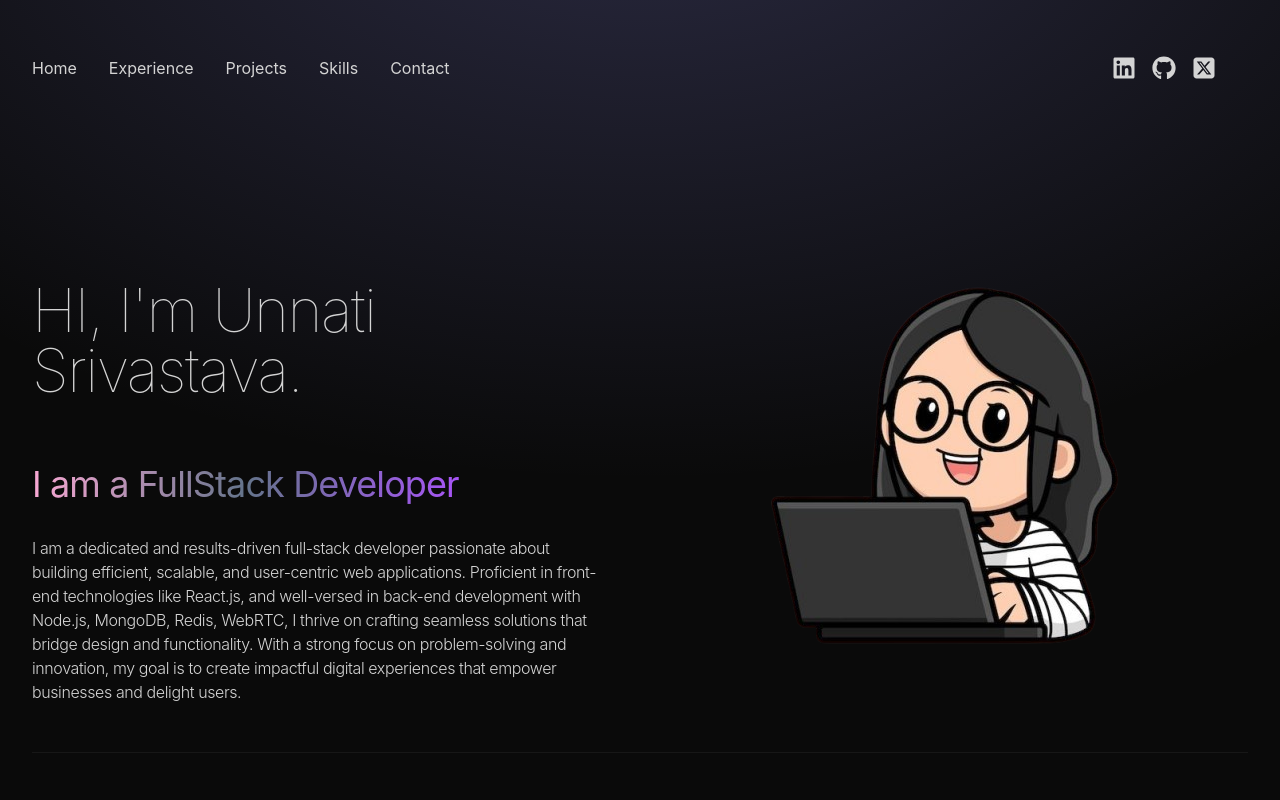
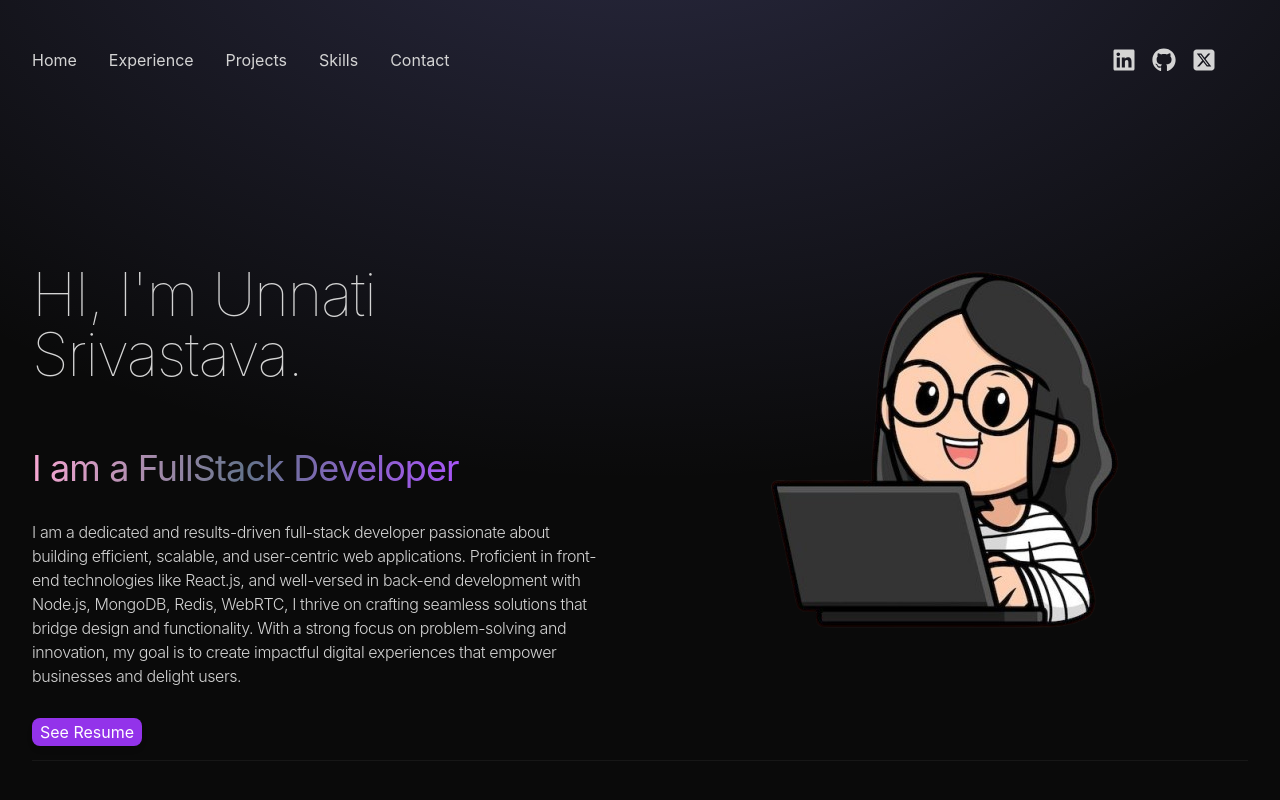
Before and after one commit to unnati06/portfolio, a React (Vite) app in the folder portfolio/: page / in a window 1280 px wide. Shown: the top 800 px of the page. Built offline with nearby package versions, Linux system fonts and the light colour scheme; a web font is replaced by a local one.

Commit message:
another commit

```diff
--- a/portfolio/src/components/Contact.jsx
+++ b/portfolio/src/components/Contact.jsx
@@ -1,16 +1,43 @@
-import React from 'react'
-import { CONTACT } from '../constants'
-import { motion } from 'framer-motion'
+{/* <div className='border-b border-neutral-900 pb-20'> */}
+import React from "react";
+
 const Contact = () => {
   return (
-    <div className='border-b border-neutral-900 pb-20'>
-      <h1 className="my-10 text-center text 4xl">Get in Touch</h1>
-      <div className="text-center tracking-tighter">
-        <p className='my-4'>You can mail me here :</p>
-        <p className="my-4">{CONTACT.address}</p>
+    <section className='border-b border-neutral-900 pb-20'>
+      <div id="contact" className="max-w-4xl mx-auto px-6">
+        <h2 className="text-3xl pb-6 mt-4 text-center">Contact</h2>
+        <p className="pb-8 text-lg font-medium text-neutral-600 text-center dark:text-neutral-300">
+          Feel free to message me and say hi if you got this far.
+        </p>
+        <div className="bg-#242424 dark:bg-gray-800 rounded-xl shadow-lg p-6">
+          {/* <h3 className="text-2xl font-semibold text-white dark:text-white">Let's get in touch</h3> */}
+          <p className="text-neutral-600 dark:text-neutral-400 pt-2">
+            You can contact me directly at
+            <a href="mailto:unnatisrivastava0603@gmail.com" className="underline text-blue-600 dark:text-blue-400">
+                 unnatisrivastava0603@gmail.com
+            </a> or by filling up this form.
+          </p>
+          <form className="mt-6">
+            <div className="mb-4">
+              <label className="block text-sm font-medium text-gray-400 dark:text-gray-300">Name</label>
+              <input type="text" className="w-full mt-1 p-2 rounded-lg bg-gray-900 text-gray-300 dark:bg-gray-700 dark:border-gray-600 dark:text-white" placeholder="Your Name" />
+            </div>
+            <div className="mb-4">
+              <label className="block text-sm font-medium text-gray-400 dark:text-gray-300">Email</label>
+              <input type="email" className="w-full mt-1 p-2 rounded-lg bg-gray-900 text-gray-300 dark:bg-gray-700 dark:border-gray-600 dark:text-white" placeholder="Your Email" />
+            </div>
+            <div className="mb-4">
+              <label className="block text-sm font-medium text-gray-400 dark:text-gray-300">Message</label>
+              <textarea className="w-full mt-1 p-2 rounded-lg bg-gray-900 text-gray-300 dark:bg-gray-700 dark:border-gray-600 dark:text-white" rows="4" placeholder="Your Message"></textarea>
+            </div>
+            <button type="submit" className="w-full bg-purple-950 hover:bg-purple-900 text-white font-semibold py-2 rounded-lg transition">
+              Send Message
+            </button>
+          </form>
+        </div>
       </div>
-    </div>
-  )
-}
+    </section>
+  );
+};
 
-export default Contact
+export default Contact;
--- a/portfolio/src/components/Hero.jsx
+++ b/portfolio/src/components/Hero.jsx
@@ -27,6 +27,14 @@ const Hero = () => {
                 <motion.span variants={container(0.5)} initial="hidden" animate="visible" className='bg-gradient-to-r from-pink-300 via-slate-500 to-purple-500 bg-clip-text text-4xl tracking-tight text-transparent '>I am a FullStack Developer</motion.span>
                 <motion.h2 variants={container(1)} initial="hidden" animate="visible" className='my-2 max-w-xl py-6 font-light tracking-tight'>{HERO_CONTENT}</motion.h2>
               </div>
+              <motion.a variants={container(1.5)}
+              href="https://drive.google.com/file/d/1SKHfUiRHZ_mfi85rjFsEqGGLjdzkqEiv/view?usp=drive_link" // Replace with your actual resume link
+              target="_blank"
+              rel="noopener noreferrer"
+              className="px-2 py-1 bg-purple-600 text-white rounded-lg shadow-md hover:bg-purple-700 transition-all"
+             >
+             See Resume
+             </motion.a>
             </div>
 
             <div className="w-full lg:w-1/2 ">
--- a/portfolio/src/components/Navbar.jsx
+++ b/portfolio/src/components/Navbar.jsx
@@ -13,18 +13,38 @@ const Navbar = () => {
 
 
   return (
-    <div className='mb-20 flex items-center justify-between py-6'>
+    <div className='mb-20 flex items-center justify-between py-4 relative'>
         <div className='flex flex-shrink-0 items-center'>
           <ul className="flex space-x-8 hover:cursor-pointer">
-            <li onClick={() => scrollToSection("home")}>Home</li>
-            <li onClick={() => scrollToSection("experience")}>Experience</li>
-            <li onClick={() => scrollToSection("projects")}>Projects</li>
-            <li onClick={() => scrollToSection("skills")}>Skills</li>
-            <li onClick={() => scrollToSection("contact")}>Contact</li>
+          <li className="relative group">
+         <span onClick={() => scrollToSection("home")} className="cursor-pointer">Home</span>
+         <span className="absolute left-0 bottom-0 w-0 h-[2px] bg-white transition-all group-hover:w-full"></span>
+        </li>
+
+        <li className="relative group">
+  <span onClick={() => scrollToSection("Experience")} className="cursor-pointer">Experience</span>
+  <span className="absolute left-0 bottom-0 w-0 h-[2px] bg-white transition-all group-hover:w-full"></span>
+</li>
+
+<li className="relative group">
+  <span onClick={() => scrollToSection("projects")} className="cursor-pointer">Projects</span>
+  <span className="absolute left-0 bottom-0 w-0 h-[2px] bg-white transition-all group-hover:w-full"></span>
+</li>
+
+<li className="relative group">
+  <span onClick={() => scrollToSection("skills")} className="cursor-pointer">Skills</span>
+  <span className="absolute left-0 bottom-0 w-0 h-[2px] bg-white transition-all group-hover:w-full"></span>
+</li>
+
+<li className="relative group">
+  <span onClick={() => scrollToSection("contact")} className="cursor-pointer">Contact</span>
+  <span className="absolute left-0 bottom-0 w-0 h-[2px] bg-white transition-all group-hover:w-full"></span>
+</li>
+
           </ul>
         </div>
         <div className='m-8 flex items-center justify-center gap-4 text-2xl'>
-           <a href="www.linkedin.com/in/unnatisrivastava" target="_blank" rel="noopener noreferrer">
+           <a href="https://www.linkedin.com/in/unnatisrivastava/" target="_blank" rel="noopener noreferrer">
                 <FaLinkedin />
             </a>
             <a href="https://github.com/unnati06" target="_blank" rel="noopener noreferrer">
@@ -33,6 +53,7 @@ const Navbar = () => {
             <a href="https://x.com/UnnatiSriv06" target="_blank" rel="noopener noreferrer">
                 <FaSquareXTwitter />
             </a>
+
         </div>
     </div>
   )
--- a/portfolio/src/components/Projects.jsx
+++ b/portfolio/src/components/Projects.jsx
@@ -6,7 +6,7 @@ import { FaGithub } from "react-icons/fa"
 const Projects = () => {
   return (
     <div className="border-b border-neutral-900 pb-4">
-      <motion.h1 whileInView={{opacity:1, y:0}} initial={{opacity:0, y:-100}} transition={{duration:0.5}} className="my-20 text-center text-4xl">My Projects</motion.h1>
+      <motion.h1 whileInView={{opacity:1, y:0}} initial={{opacity:0, y:-100}} transition={{duration:0.5}} className="my-20 text-center text-4xl">My Projects.</motion.h1>
       <div className="grid grid-cols-1 md:grid-cols-2 lg:grid-cols-3 gap-8 px-6">
       {PROJECTS.map((project, index) => (
           <motion.div
@@ -22,11 +22,11 @@ const Projects = () => {
             className="w-fit bg-neutral-900 cursor-pointer p-5 rounded-lg shadow-lg hover:shadow-xl transition duration-300"
           >
             {/* Project Image */}
-            <img
+            {/* <img
               src={project.image}
               className="w-full h-40 object-cover rounded-md mb-4"
               alt={project.title}
-            />
+            /> */}
 
             {/* Project Title */}
             <h6 className="mb-2 font-semibold text-lg">{project.title}</h6>
--- a/portfolio/src/index.css
+++ b/portfolio/src/index.css
@@ -8,7 +8,7 @@
   font-weight: 400;
 
   color-scheme: light dark;
-  color: rgba(255, 255, 255, 0.87);
+  color: rgba(147, 51, 234, 5.0);
   background-color: #242424;
 
   font-synthesis: none;
@@ -17,6 +17,31 @@
   -moz-osx-font-smoothing: grayscale;
 }
 
+.glowing-border::after {
+  content: '';
+  position: absolute;
+  bottom: -1px;
+  left: 0;
+  right: 0;
+  height: 1px;
+  background: linear-gradient(
+    90deg,
+    rgba(147, 51, 234, 5) 0%,
+    rgba(147, 51, 234, 5.5) 50%,
+    rgba(147, 51, 234, 5) 100%
+  );
+  filter: blur(2px);
+  animation: glow-animation 3s infinite;
+}
+
+@keyframes glow-animation {
+  0%, 100% {
+    opacity: 0.8;
+  }
+  50% {
+    opacity: 1;
+  }
+}
 /* .cormorant-garamond-light-italic {
   font-family: "Cormorant Garamond", serif;
   font-weight: 300;
```
